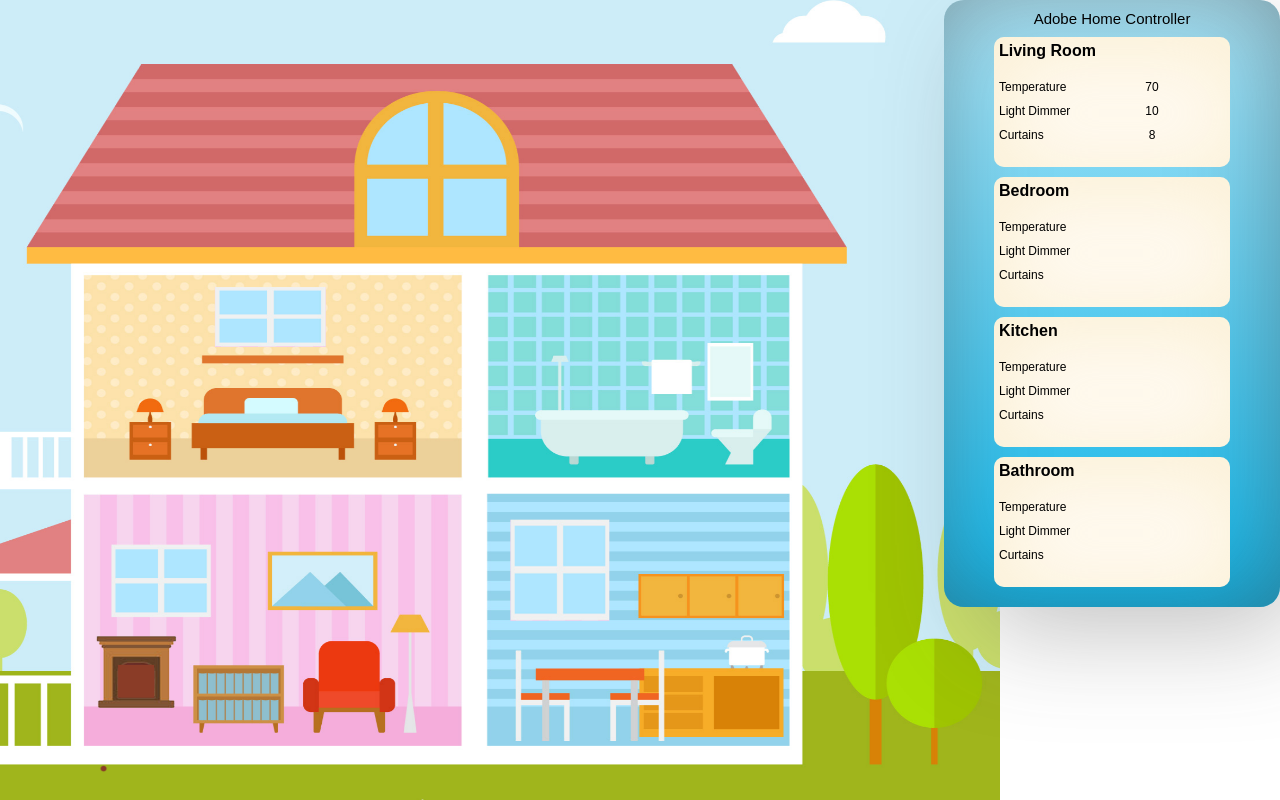
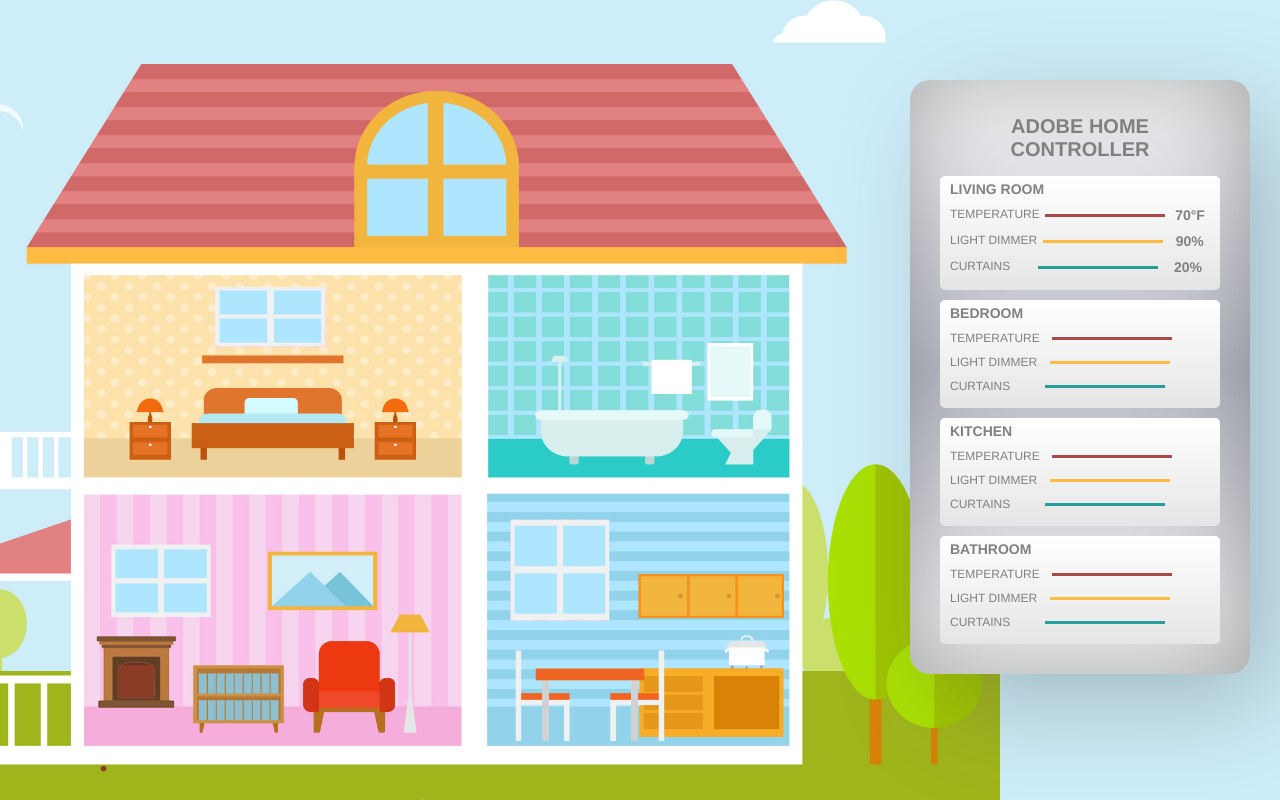
Before and after one commit to thesoorae/automated-home, a plain HTML site: page index.html in a window 1280 px wide. Drawn offline with nearby package versions, Linux system fonts and the light colour scheme.

Commit message:
mosall rooms completed and some styling

```diff
--- a/assets/style.css
+++ b/assets/style.css
@@ -2,17 +2,17 @@ html, body, div, p, a, h1, h2, h3{
   border: 0;
   margin: 0;
   padding: 0;
-  font-family: sans-serif;
+  font-family: 'Helvetica', sans-serif;
+  color: gray;
 }
 div.container{
-  /*display: flex;
-  flex-direction: row;
-  justify-content: space-around;*/
+
   background-image: url("./house.png");
   background-repeat: no-repeat;
 background-attachment: fixed;
 background-position: left center;
 background-size: 1000px 800px;
+background-color: #cdedf8;
 
 width: 100vw;
 height: 100vh;
@@ -23,53 +23,68 @@ overflow: hidden;
 
 div.controls{
 position: absolute;
-top: 0;
-right: 0;
-  width:20%;
-  /*max-width: 270px;*/
-  padding: 10px 40px;
-  border-radius: 20px;
-  /*margin: 50px auto;*/
+top: 10vh;
+right: 30px;
+width:300px;
+padding: 20px 20px;
+border-radius: 20px;
 
+-webkit-box-shadow: inset -4px -5px 104px -11px rgba(71,71,71,0.53),28px 32px 104px -11px rgba(71,71,71,0.35);
+-moz-box-shadow: inset -4px -5px 104px -11px rgba(71,71,71,0.53),  28px 32px 104px -11px rgba(71,71,71,0.35);
+box-shadow: inset -4px -5px 104px -11px rgba(71,71,71,0.53),  28px 32px 104px -11px rgba(71,71,71,0.35);
 
-
-  -webkit-box-shadow: inset -4px -5px 104px -11px rgba(71,71,71,0.53),28px 32px 104px -11px rgba(71,71,71,0.35);
-  -moz-box-shadow: inset -4px -5px 104px -11px rgba(71,71,71,0.53),  28px 32px 104px -11px rgba(71,71,71,0.35);
-  box-shadow: inset -4px -5px 104px -11px rgba(71,71,71,0.53),  28px 32px 104px -11px rgba(71,71,71,0.35);
-
-  background: #a9e4f7; /* Old browsers */
-  background: -moz-linear-gradient(top, #a9e4f7 0%, #0fb4e7 100%); /* FF3.6-15 */
-  background: -webkit-linear-gradient(top, #a9e4f7 0%,#0fb4e7 100%); /* Chrome10-25,Safari5.1-6 */
-  background: linear-gradient(to bottom, #a9e4f7 0%,#0fb4e7 100%); /* W3C, IE10+, FF16+, Chrome26+, Opera12+, Safari7+ */
-  filter: progid:DXImageTransform.Microsoft.gradient( startColorstr='#a9e4f7', endColorstr='#0fb4e7',GradientType=0 ); /* IE6-9 */
+background: #f5f6f6; /* Old browsers */
+background: -moz-linear-gradient(top, #f5f6f6 0%, #dbdce2 21%, #b8bac6 49%, #dddfe3 80%, #f5f6f6 100%); /* FF3.6-15 */
+background: -webkit-linear-gradient(top, #f5f6f6 0%,#dbdce2 21%,#b8bac6 49%,#dddfe3 80%,#f5f6f6 100%); /* Chrome10-25,Safari5.1-6 */
+background: linear-gradient(to bottom, #f5f6f6 0%,#dbdce2 21%,#b8bac6 49%,#dddfe3 80%,#f5f6f6 100%); /* W3C, IE10+, FF16+, Chrome26+, Opera12+, Safari7+ */
+filter: progid:DXImageTransform.Microsoft.gradient( startColorstr='#f5f6f6', endColorstr='#f5f6f6',GradientType=0 ); /* IE6-9 */
 }
 .title{
   text-align: center;
-  font-size: 15px;
+  font-size: 20px;
+  font-weight: bold;
+  text-transform: uppercase;
+  width: 90%;
+  margin: 15px auto;
+}
 
+.controls h2{
+  font-size: 14px;
+  text-transform: uppercase;
 }
 div.room{
   margin: 10px;
-  background-color: #FFFAF0;
-  padding: 5px;
-  border-radius: 10px;
-  -webkit-box-shadow: inset 9px 11px 72px 9px rgba(245,230,184,0.43);
-  -moz-box-shadow: inset 9px 11px 72px 9px rgba(245,230,184,0.43);
-  box-shadow: inset 9px 11px 72px 9px rgba(245,230,184,0.43);
+  padding: 5px 10px;
+  border-radius: 5px;
+  background: #eeeeee; /* Old browsers */
+  background: #ffffff; /* Old browsers */
+  background: -moz-linear-gradient(top, #ffffff 0%, #e5e5e5 100%); /* FF3.6-15 */
+  background: -webkit-linear-gradient(top, #ffffff 0%,#e5e5e5 100%); /* Chrome10-25,Safari5.1-6 */
+  background: linear-gradient(to bottom, #ffffff 0%,#e5e5e5 100%); /* W3C, IE10+, FF16+, Chrome26+, Opera12+, Safari7+ */
+  filter: progid:DXImageTransform.Microsoft.gradient( startColorstr='#ffffff', endColorstr='#e5e5e5',GradientType=0 ); /* IE6-9 */
 }
 div.sliders{
   display: flex;
   flex-direction: column;
   justify-content: center;
-  margin: 15px 0px;
+  margin: 5px 0px;
+}
+.slider{
+  display: flex;
+  flex-direction: row;
+  justify-content: space-around;
+  margin: 5px 0;
+  position: relative;
 }
 .slider-label {
 min-width: 80px;
 font-size: 12px;
+text-transform: uppercase;
 }
 .slider-output{
   margin: 0 auto;
-  font-size: 12px;
+  font-size: 14px;
+  font-weight: bold;
 
 }
 
@@ -96,33 +111,57 @@ font-size: 12px;
   float:left;
 }
 
-.slider{
-  display: flex;
-  flex-direction: row;
-  justify-content: flex-start;
-  text-align: left;
-  margin: 5px 0;
+
+
+.slider-range {
+
+  width: 120px;
+  position: relative;
+  margin: auto;
+  border: 0;
+  height: 3px;
+  outline: none;
 }
 
-
-.ui-slider{
-  width: 150px;
-  margin:0 auto;
+.slider-range .ui-slider-handle {
+  position: absolute;
+  margin: -1px 0 0 -9px;
+  -webkit-border-radius: 100%;
+  border-radius: 100%;
+  border: 0;
+  height: 15px;
+  width: 15px;
+  outline: none;
+  cursor: pointer;
 }
 
-.controls h2{
-  font-size: 16px;
-}
-div.room-images{
-  display: flex;
-  flex-direction: row;
-  flex-wrap: wrap;
+.slider-range .ui-slider-handle:hover,
+.slider-range .ui-slider-handle:focus {
+  -webkit-transform: scale(1.1);
+  -moz-transform: scale(1.1);
+  -o-transform: scale(1.1);
+  -ms-transform: scale(1.1);
+  transform: scale(1.1);
 }
 
-img.house{
-  position: absolute;
-  top: 0;
-  left: 0;
-  width: 800px;
-  z-index: 1;
+.slider-range .ui-slider-range { background: #007aff; }
+
+.temperature .slider-range{
+  background: #a94a49;
 }
+.temperature .ui-slider-handle{
+  background: #d16968;
+}
+
+.lights .slider-range{
+  background: #ffbb42;
+}
+.lights .ui-slider-handle{
+  background: #fde2ab;
+}
+.curtains .slider-range{
+  background: #289e9b;
+}
+.curtains .ui-slider-handle{
+  background: #2bccc7;
+}
--- a/index.html
+++ b/index.html
@@ -10,7 +10,7 @@
          <!-- <script src = "https://code.jquery.com/jquery-1.10.2.js"></script> -->
          <script src = "https://code.jquery.com/ui/1.10.4/jquery-ui.js"></script>
          <script src="./js/bundle.js"></script>
-
+<link rel="stylesheet" href="https://ajax.googleapis.com/ajax/libs/jqueryui/1.11.0/themes/smoothness/jquery-ui.css">
     <link rel="stylesheet" href="./assets/style.css">
 
   </head>
@@ -28,100 +28,100 @@
 
       <div class="controls">
         <div class="title">Adobe Home Controller</div>
-        <div class="room">
+        <div class="living room">
           <h2>Living Room</h2>
           <div class="sliders">
         <div class="slider temperature">
           <div  class="slider-label" for = "living-minval-temp">Temperature</div>
-          <div id = "living-temp-slider"></div>
+          <div id = "living-temp-slider" class="slider-range"></div>
           <div class="slider-output"  id = "living-minval-temp"></div>
         </div>
 
         <div class="slider lights">
           <div  class="slider-label" for = "living-minval-light">Light Dimmer</div>
-          <div id = "living-light-slider"></div>
+          <div id = "living-light-slider" class="slider-range"></div>
 
           <div class="slider-output"  id = "living-minval-light"></div>
         </div>
 
         <div class="slider curtains">
           <div  class="slider-label" for = "living-minval-curtain">Curtains</div>
-          <div id = "living-curtain-slider"></div>
+          <div id = "living-curtain-slider" class="slider-range"></div>
 
           <div class="slider-output"  id = "living-minval-curtain"></div>
         </div>
       </div>
     </div>
 
-    <div class="room">
+    <div class="bedroom room">
       <h2>Bedroom</h2>
       <div class="sliders">
     <div class="slider temperature">
       <div  class="slider-label" for = "bedroom-minval-temp">Temperature</div>
-      <div id = "bedroom-temp-slider"></div>
+      <div id = "bedroom-temp-slider" class="slider-range"></div>
       <div class="slider-output"  id = "bedroom-minval-temp"></div>
     </div>
 
     <div class="slider lights">
       <div  class="slider-label" for = "bedroom-minval-light">Light Dimmer</div>
-      <div id = "bedroom-light-slider"></div>
+      <div id = "bedroom-light-slider" class="slider-range"></div>
 
       <div class="slider-output"  id = "bedroom-minval-light"></div>
     </div>
 
     <div class="slider curtains">
       <div  class="slider-label" for = "bedroom-minval-curtain">Curtains</div>
-      <div id = "bedroom-curtain-slider"></div>
+      <div id = "bedroom-curtain-slider" class="slider-range"></div>
 
       <div class="slider-output"  id = "bedroom-minval-curtain"></div>
     </div>
   </div>
 </div>
 
-<div class="room">
+<div class="kitchen room">
   <h2>Kitchen</h2>
   <div class="sliders">
 <div class="slider temperature">
   <div  class="slider-label" for = "kitchen-minval-temp">Temperature</div>
-  <div id = "kitchen-temp-slider"></div>
+  <div id = "kitchen-temp-slider" class="slider-range"></div>
   <div class="slider-output"  id = "kitchen-minval-temp"></div>
 </div>
 
 <div class="slider lights">
   <div  class="slider-label" for = "kitchen-minval-light">Light Dimmer</div>
-  <div id = "kitchen-light-slider"></div>
+  <div id = "kitchen-light-slider" class="slider-range"></div>
 
   <div class="slider-output"  id = "kitchen-minval-light"></div>
 </div>
 
 <div class="slider curtains">
   <div  class="slider-label" for = "kitchen-minval-curtain">Curtains</div>
-  <div id = "kitchen-curtain-slider"></div>
+  <div id = "kitchen-curtain-slider" class="slider-range"></div>
 
   <div class="slider-output"  id = "kitchen-minval-curtain"></div>
 </div>
 </div>
 </div>
 
-<div class="room">
+<div class="bath room">
   <h2>Bathroom</h2>
   <div class="sliders">
 <div class="slider temperature">
   <div  class="slider-label" for = "bath-minval-temp">Temperature</div>
-  <div id = "bath-temp-slider"></div>
+  <div id = "bath-temp-slider" class="slider-range"></div>
   <div class="slider-output"  id = "bath-minval-temp"></div>
 </div>
 
 <div class="slider lights">
   <div  class="slider-label" for = "bath-minval-light">Light Dimmer</div>
-  <div id = "bath-light-slider"></div>
+  <div id ="bath-light-slider" class="slider-range"></div>
 
   <div class="slider-output"  id = "bath-minval-light"></div>
 </div>
 
 <div class="slider curtains">
   <div  class="slider-label" for = "bath-minval-curtain">Curtains</div>
-  <div id = "bath-curtain-slider"></div>
+  <div id = "bath-curtain-slider" class="slider-range"></div>
 
   <div class="slider-output"  id = "bath-minval-curtain"></div>
 </div>
--- a/js/bundle.js
+++ b/js/bundle.js
@@ -83,9 +83,9 @@
 	  constructor(name, ctx, curtainDims, roomDims){
 	    this.name = name;
 	    this.ctx = ctx;
-	    this.light = 10;
+	    this.light = 90;
 	    this.temp = 70;
-	    this.curtain = 8;
+	    this.curtain = 20;
 	    this.room = null;
 	    this.curtainDims = curtainDims;
 	    this.curtainPresent = curtainDims.present;
@@ -94,6 +94,7 @@
 	    this.updateLight = this.updateLight.bind(this);
 	    this.updateCurtain = this.updateCurtain.bind(this);
 	    this.updateTemp = this.updateTemp.bind(this);
+	    this.lightText = this.lightText.bind(this);
 
 
 	  }
@@ -123,6 +124,15 @@
 	    this.temp = temp;
 	    this.update();
 	  }
+	  lightText(val){
+	    if(val == 100 ){
+	      return "MAX";
+	    } else if(val <= 10){
+	      return "OFF";
+	    } else {
+	      return val + '%';
+	    }
+	  }
 
 	  loadControls(){
 	    const update = this.update;
@@ -130,10 +140,11 @@
 	    const updateCurtain = this.updateCurtain;
 	    const updateTemp = this.updateTemp;
 	    const name = this.name;
+	    const lightText = this.lightText;
 
-	    $( `#${name}-minval-temp` ).text( this.temp );
-	    $( `#${name}-minval-light` ).text( this.light );
-	    $( `#${name}-minval-curtain` ).text( this.curtain );
+	    $( `#${name}-minval-temp` ).text( `${this.temp}°F` );
+	    $( `#${name}-minval-light` ).text( lightText(this.light) );
+	    $( `#${name}-minval-curtain` ).text( `${this.curtain}%` );
 
 
 	    $( `#${name}-temp-slider` ).slider({
@@ -142,7 +153,7 @@
 	              max: 90,
 	              value:this.temp,
 	              slide: function( event, ui ) {
-	                 $( `#${name}-minval-temp` ).text( ui.value ),
+	                 $( `#${name}-minval-temp` ).text( `${ui.value}°F` ),
 	                 updateTemp(ui.value);
 	              }
 	           });
@@ -151,11 +162,12 @@
 
 	        $( `#${name}-light-slider` ).slider({
 	                  orientation:"horizontal",
-	                  min: 1,
-	                  max: 10,
+	                  min: 10,
+	                  max: 100,
+	                  step: 10,
 	                  value:this.light,
 	                  slide: function( event, ui ) {
-	                     $( `#${name}-minval-light` ).text( ui.value );
+	                     $( `#${name}-minval-light` ).text( lightText(ui.value) );
 	                     updateLight(ui.value);
 
 	                  },
@@ -165,17 +177,19 @@
 	            if(this.curtainPresent){
 	              $( `#${name}-curtain-slider` ).slider({
 	                        orientation:"horizontal",
-	                        min: 1,
-	                        max: 10,
+	                        min: 10,
+	                        step: 10,
+	                        max: 100,
 	                        value:this.curtain,
 	                        slide: function( event, ui ) {
-	                           $( `#${name}-minval-curtain` ).text( ui.value );
+	                           $( `#${name}-minval-curtain` ).text( `${ui.value}%` );
 	                           updateCurtain(ui.value);
 	                        },
 
 	                     });
 	            } else{
-	              console.log("no curtain");
+	              console.log(`.${name} > div.curtains`);
+	              $(`.${name} .curtains`).hide();
 	            }
 
 
@@ -194,9 +208,9 @@
 	  constructor(name, ctx, temp, light, curtain, curtainDims, roomDims){
 	    this.name = name;
 	    this.ctx = ctx;
-	    this.temp = (temp - 60)/5;
-	    this.light = 0;
-	    this.curtainHeight = curtainDims.max * (1/curtain);
+	    this.temp = temp;
+	    this.light = 10/light;
+	    this.curtainHeight = curtainDims.max * (curtain/100);
 	    this.draw = this.draw.bind(this);
 	    this.updateTemp = this.updateTemp.bind(this);
 	    this.update = this.update.bind(this);
@@ -205,6 +219,7 @@
 	    this.curtainY = curtainDims.y;
 	    this.curtainW = curtainDims.w;
 	    this.curtainMaxHeight = curtainDims.max;
+	    this.curtainColor = curtainDims.col;
 
 	    this.roomX = roomDims.x;
 	    this.roomY = roomDims.y;
@@ -213,7 +228,7 @@
 	    if(name == "living"){
 	    $('.fire').fire({
 	    speed:50,
-	    maxPow: this.temp,
+	    maxPow: (this.temp-60)/5,
 	    gravity:0,
 	    flameWidth:3,
 	    flameHeight:0,
@@ -233,29 +248,33 @@
 	      // ctx.drawImage(img, 0,0);
 	      ctx.clearRect(this.roomX, this.roomY, this.roomW, this.roomH);
 
-	      ctx.fillStyle = "rgba(219,112,147, 0.7)";
+	      ctx.fillStyle = this.curtainColor;
 	      ctx.fillRect(this.curtainX, this.curtainY, this.curtainW, curtainHeight);
 
 	      ctx.fillStyle = `rgba(0, 0, 0, ${brightness})`;
 	      ctx.fillRect(this.roomX, this.roomY, this.roomW, this.roomH);
 
+	      ctx.fillStyle = 'white';
+	      ctx.font = "25px Arial";
+	      ctx.fillText(`${this.temp}°F`,this.roomX + this.roomW - 90,this.roomY + 40);
 
 	    // };
 	    // img.src = `./assets/${this.name}.png`;
 
 	    }
 	  update(temp, light, curtain){
-	    this.temp = (temp-60)/5;
-	    this.light = 1/light;
-	    if(light == 10) this.light = 0;
-	    this.curtainHeight = this.curtainMaxHeight * (1/curtain);
+	    this.temp = temp;
+	    this.light = 10/light;
+	    if(light == 100) this.light = 0;
+	    this.curtainHeight = this.curtainMaxHeight * (curtain/100);
 	    this.draw();
 	    this.updateTemp();
 	  }
 	  updateTemp(){
 	    if(this.name == "living"){
-	      $('.fire').fire('change',{maxPow:this.temp});
+	      $('.fire').fire('change',{maxPow:(this.temp-60)/5});
 	    }
+
 	  }
 
 
@@ -275,10 +294,11 @@
 	    this.ctx = ctx;
 	    this.livingCurtainDims = {
 	          present: true,
+	          col: "rgba(219,112,147, 0.7)",
 	          x: 110,
 	          y: 475,
-	          w: 105,
-	          max: 100
+	          w: 103,
+	          max: 90
 	        };
 	    this.livingRoomDims = {
 	          x: 85,
@@ -288,10 +308,11 @@
 	        };
 	    this.bedCurtainDims = {
 	      present: true,
+	      col: "rgba(225,187,66, 0.8)",
 	      x: 215,
 	      y: 225,
 	      w: 110,
-	      max: 70
+	      max: 60
 	    };
 	    this.bedRoomDims = {
 	          x: 85,
@@ -301,16 +322,31 @@
 	        };
 	    this.kitCurtainDims = {
 	      present: true,
+	      col: "rgba(36,122,156, 0.7)",
 	      x: 507,
 	      y: 458,
 	      w: 105,
 	      max: 105
-	    }
+	    };
 	    this.kitRoomDims = {
 	      x: 485,
 	      y: 435,
 	      w: 305,
 	      h: 300
+	        };
+	    this.bathCurtainDims = {
+	      present: false,
+	      col: "",
+	      x: 0,
+	      y: 0,
+	      w: 0,
+	      max: 0
+	    };
+	    this.bathRoomDims = {
+	          x: 485,
+	          y: 213,
+	          w: 305,
+	          h: 205
 	        };
 	  }
 	  start(){
@@ -320,6 +356,8 @@
 	    bedControls.start();
 	    let kitControls = new Controls('kitchen',this.ctx, this.kitCurtainDims, this.kitRoomDims);
 	    kitControls.start();
+	    let bathControls = new Controls('bath',this.ctx, this.bathCurtainDims, this.bathRoomDims);
+	    bathControls.start();
 	  }
 	}
 
```
Also changed, not shown: js/controls.js (+27 -13 lines), js/house.js (+23 -4 lines), js/room.js (+15 -10 lines), 1 other file.
